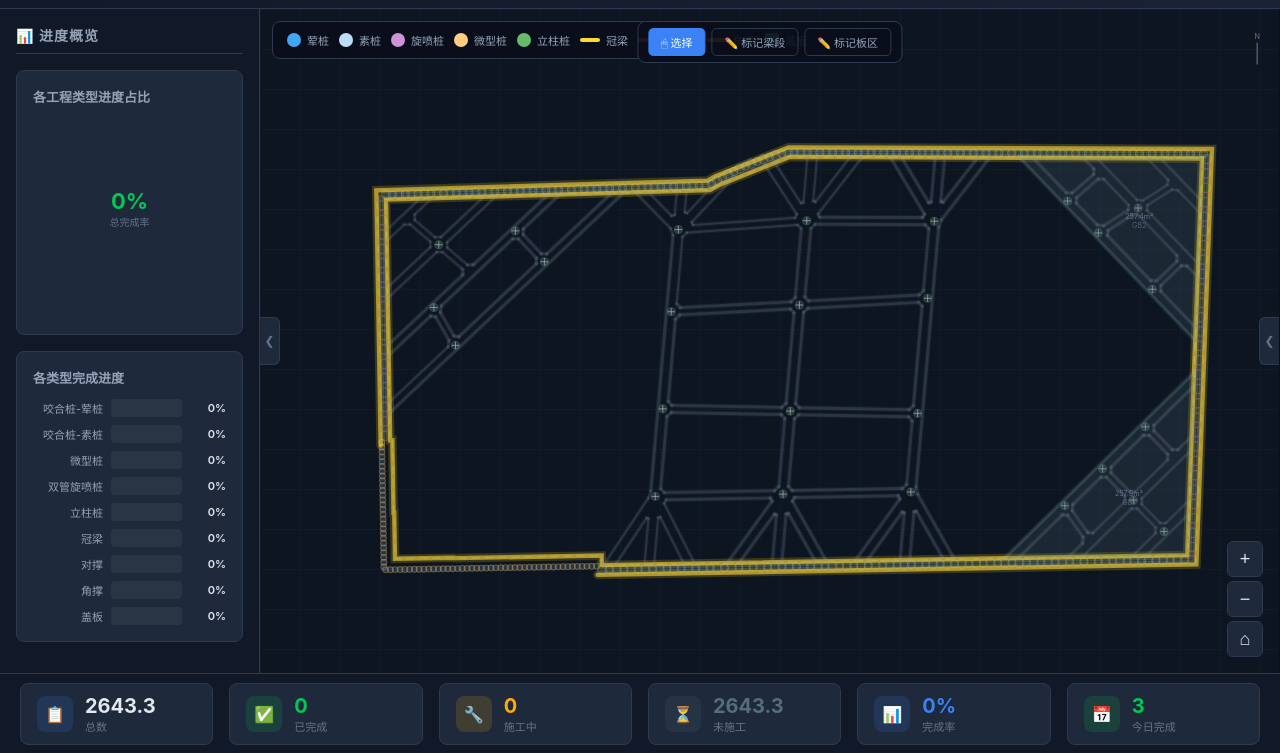
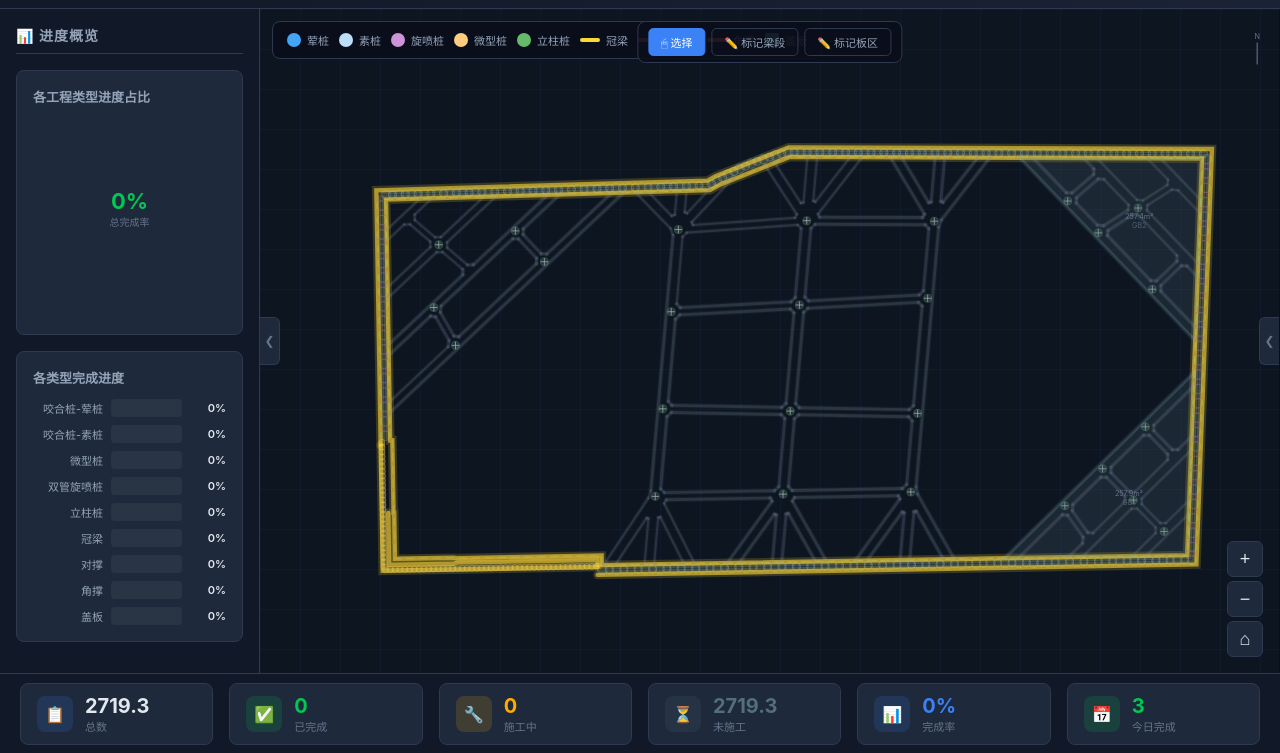
Before and after one commit to liuweilokiliu-gif/foundation-pit-viz, a plain HTML site: page index.html in a window 1280 px wide. Shown: the part 47-800 px from the top of the page. Drawn offline with Linux system fonts and the light colour scheme.

Commit message:
fix: 微型桩冠梁自动检测 - 基于桩覆盖率>=80%自动识别GL3+GL4

```diff
--- a/index.html
+++ b/index.html
@@ -998,6 +998,10 @@ const TYPES = {
   '角撑':         { category: 'beam', unit: '米', color: '#ff7043', icon: '╲' },
   '盖板':         { category: 'slab', unit: 'm²', color: '#4db6ac', icon: '◼' }
 };
+
+// ============================================================
+// REAL DATA from Drawing3.dxf (v3 - user confirmed classification)
+// ============================================================
 
 // ============================================================
 // REAL DATA from Drawing3.dxf (v3 - user confirmed classification)
@@ -1433,6 +1437,8 @@ const piles = [
 const beams = [
   { id: 'GL1', type: '冠梁', path: [{x:469.6,y:758.0}, {x:469.4,y:744.8}, {x:270.6,y:748.3}, {x:265.9,y:747.8}, {x:185.5,y:749.2}, {x:184.4,y:686.0}, {x:183.5,y:686.0}, {x:181.8,y:586.5}, {x:178.9,y:586.6}, {x:173.2,y:255.8}, {x:618.1,y:242.7}, {x:632.8,y:234.9}, {x:727.6,y:197.1}, {x:1294.2,y:199.3}, {x:1273.8,y:744.1}, {x:469.6,y:758.0}], totalLength: 298.3, segments: [] },
   { id: 'GL2', type: '冠梁', path: [{x:463.8,y:771.3}, {x:1286.5,y:757.0}, {x:1307.9,y:186.2}, {x:726.3,y:183.9}, {x:625.8,y:223.7}, {x:615.0,y:229.6}, {x:159.8,y:243.0}, {x:165.8,y:593.5}], totalLength: 264.4, segments: [] },
+  { id: 'GL3', type: '冠梁', path: [{x:463.6,y:760.5}, {x:168.7,y:765.6}, {x:165.8,y:593.5}], totalLength: 42.6, segments: [] },
+  { id: 'GL4', type: '冠梁', path: [{x:463.6,y:758.1}, {x:463.4,y:751.0}, {x:270.7,y:754.3}, {x:266.1,y:756.0}, {x:177.4,y:757.6}, {x:176.2,y:686.1}], totalLength: 33.3, segments: [] },
   { id: 'DC001', type: '对撑', path: [{x:1130.1,y:727.8},{x:1110.6,y:746.9}], totalLength: 2.5, segments: [] },
   { id: 'DC002', type: '对撑', path: [{x:1130.9,y:719.4},{x:1130.1,y:727.8}], totalLength: 0.8, segments: [] },
   { id: 'DC003', type: '对撑', path: [{x:709.5,y:689.0},{x:703.9,y:754.0}], totalLength: 5.9, segments: [] },
@@ -1664,7 +1670,7 @@ const beams = [
   { id: 'JC084', type: '角撑', path: [{x:1204.7,y:256.0},{x:1149.7,y:198.7}], totalLength: 7.2, segments: [] },
   { id: 'JC085', type: '角撑', path: [{x:1219.0,y:199.0},{x:1247.5,y:228.6}], totalLength: 3.7, segments: [] },
 ];
-// Total: 2 crown + 145 struts + 85 corners = 232
+// Total: 4 crown + 145 struts + 85 corners = 234
 
 // ---- Real data: Slabs (盖板 from HATCH) ----
 const slabs = [
@@ -1684,14 +1690,12 @@ const slopeLines = [
   { id: 'FP1', path: [{x:469.6,y:758.0}, {x:172.0,y:763.2}] },
   { id: 'FP2', path: [{x:172.0,y:763.2}, {x:169.0,y:586.7}] },
   { id: 'FP3', path: [{x:178.6,y:686.1}, {x:176.9,y:586.6}] },
-  { id: 'FP4', path: [{x:463.6,y:760.5}, {x:168.7,y:765.6}, {x:165.8,y:593.5}] },
-  { id: 'FP5', path: [{x:165.7,y:586.8}, {x:178.8,y:586.6}] },
-  { id: 'FP6', path: [{x:183.5,y:686.0}, {x:167.4,y:686.3}] },
-  { id: 'FP7', path: [{x:172.3,y:586.7}, {x:166.5,y:249.4}] },
-  { id: 'FP8', path: [{x:463.6,y:758.1}, {x:463.4,y:751.0}, {x:270.7,y:754.3}, {x:266.1,y:756.0}, {x:177.4,y:757.6}, {x:176.2,y:686.1}] },
-  { id: 'FP9', path: [{x:166.5,y:249.4}, {x:616.6,y:236.2}, {x:629.3,y:229.3}, {x:726.9,y:190.5}, {x:1287.3,y:192.7}] },
-  { id: 'FP10', path: [{x:463.7,y:764.7}, {x:1280.2,y:750.6}, {x:1301.1,y:192.7}] },
-  { id: 'FP11', path: [{x:463.6,y:758.1}, {x:463.8,y:771.3}] },
+  { id: 'FP4', path: [{x:165.7,y:586.8}, {x:178.8,y:586.6}] },
+  { id: 'FP5', path: [{x:183.5,y:686.0}, {x:167.4,y:686.3}] },
+  { id: 'FP6', path: [{x:172.3,y:586.7}, {x:166.5,y:249.4}] },
+  { id: 'FP7', path: [{x:166.5,y:249.4}, {x:616.6,y:236.2}, {x:629.3,y:229.3}, {x:726.9,y:190.5}, {x:1287.3,y:192.7}] },
+  { id: 'FP8', path: [{x:463.7,y:764.7}, {x:1280.2,y:750.6}, {x:1301.1,y:192.7}] },
+  { id: 'FP9', path: [{x:463.6,y:758.1}, {x:463.8,y:771.3}] },
 ];
 
 function generatePerimeterPath(points, startIdx, endIdx) {
@@ -1707,6 +1711,8 @@ function calcPathLength(points, startIdx, endIdx) {
   }
   return Math.round(len);
 }
+
+
 
 
 
```
Also changed, not shown: 可视化进度/index.html (+15 -9 lines).
